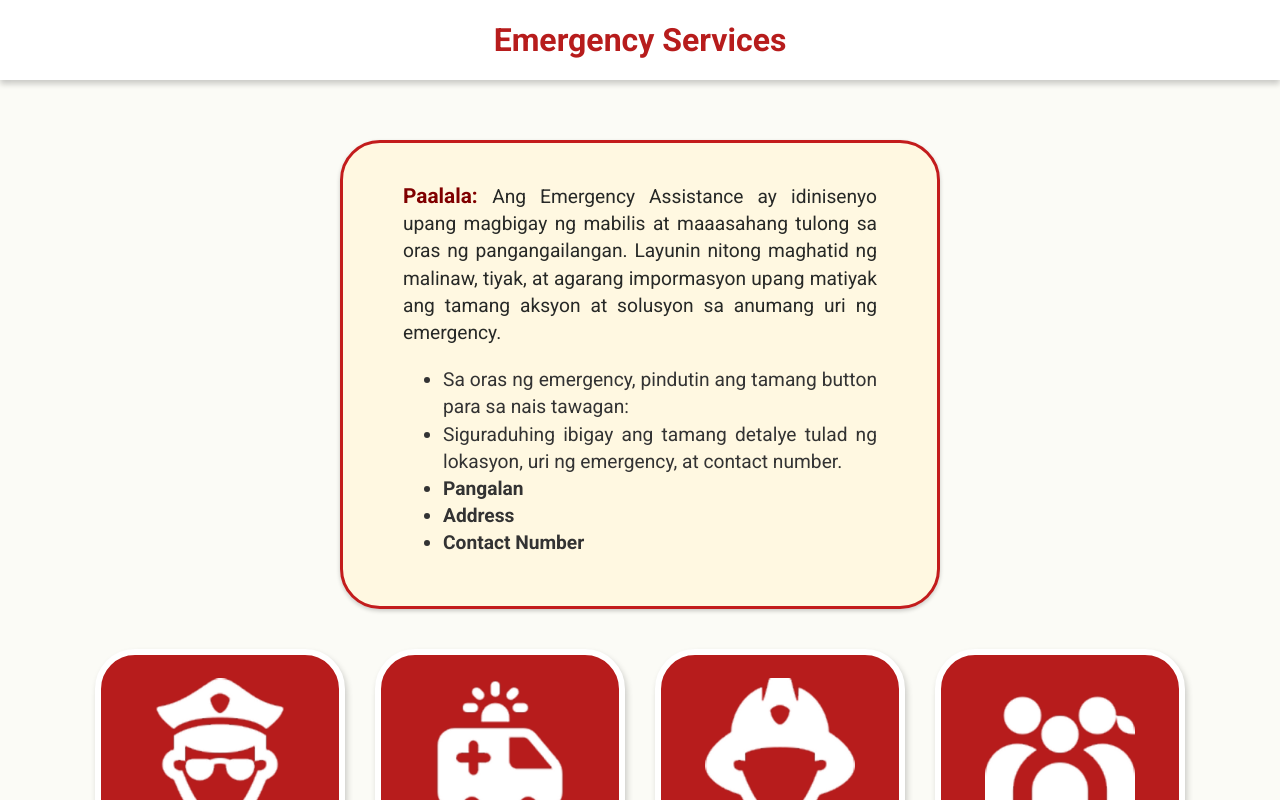
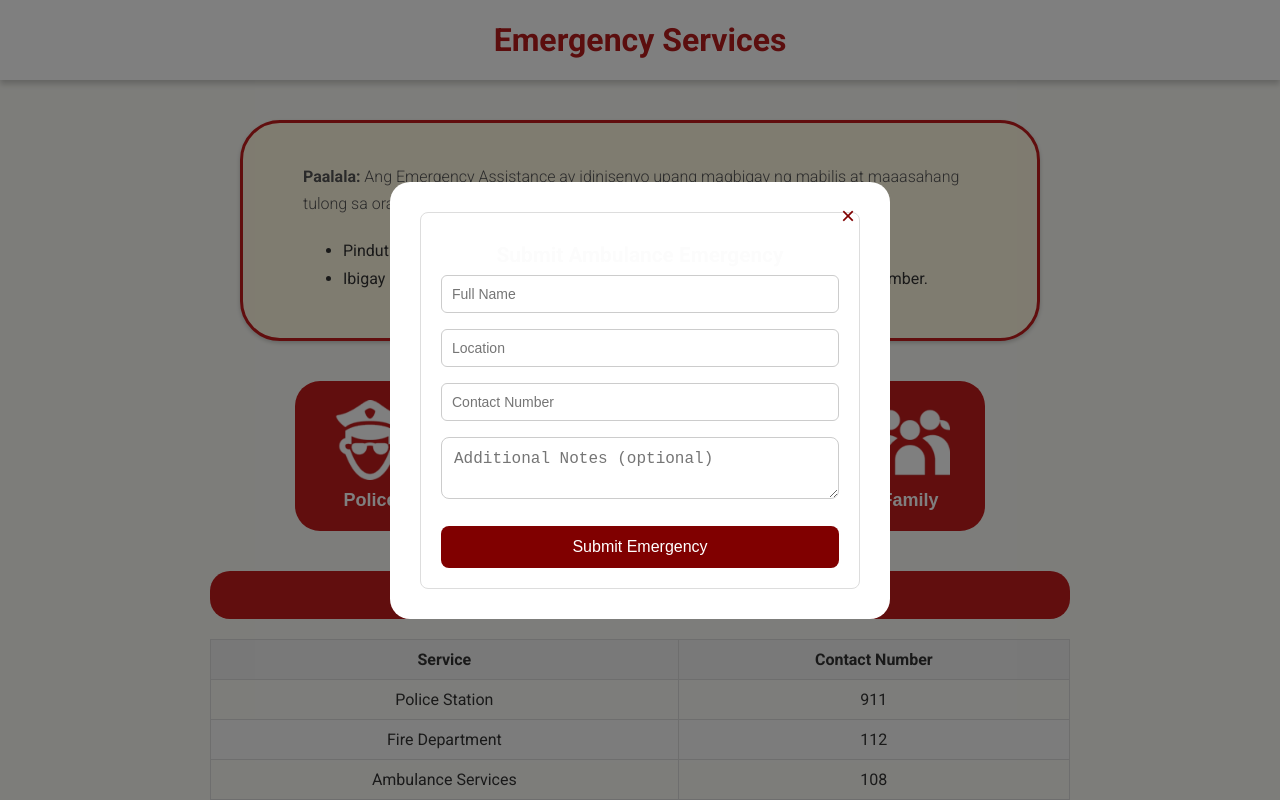
Before and after one commit to Gothboi26/SeniorWEb, a React (Create React App) app in the folder companion/: page /emergency in a window 1280 px wide. Both pictures are taken after a click on the button "Ambulance". Shown: the top 800 px of the page. Built offline with nearby package versions, Linux system fonts and the light colour scheme.

Commit message:
for client/user emergency

```diff
--- a/companion/src/Emergency.css
+++ b/companion/src/Emergency.css
@@ -3,21 +3,18 @@ body {
   font-family: "Roboto", sans-serif;
   margin: 0;
   padding: 0;
-  background-color: #f9f9f9; /* Light background */
+  background-color: #f9f9f9;
 }
 
-/* Emergency Content */
 .emergency-content {
   background: #fbfbf6;
   padding: 0;
   margin: 0;
   border-radius: 8px;
-  font-family: "Roboto", sans-serif;
   max-width: 100%;
   color: #333;
 }
 
-/* Emergency Title Container */
 .emergency-title-container {
   width: 100%;
   height: 80px;
@@ -25,22 +22,15 @@ body {
   align-items: center;
   justify-content: center;
   background-color: #ffffff;
-  box-shadow: 0px 4px 6px rgba(0, 0, 0, 0.2); /* Added drop shadow */
+  box-shadow: 0px 4px 6px rgba(0, 0, 0, 0.2);
 }
 
 .emergency-title-container h1 {
   font-size: 2rem;
   font-weight: bold;
   color: #b71c1c;
-  margin: 0; /* Removes extra spacing */
-  text-align: center; /* Center text within the element */
-}
-
-/* Emergency Details Container */
-.emergency-details-container {
-  padding: 20px;
-  margin: 40px 20rem;
-  background-color: #fbfbf6;
+  margin: 0;
+  text-align: center;
 }
 
 .emergency-description {
@@ -49,361 +39,69 @@ body {
   border: 3px solid #c31c1c;
   border-radius: 40px;
   line-height: 1.7rem;
+  margin: 40px auto;
+  max-width: 800px;
   box-shadow: 0px 2px 4px rgba(0, 0, 0, 0.2);
 }
 
-.emergency-desc-title {
-  margin-bottom: 20px;
-  font-size: 1.2rem;
-  font-weight: 400;
-  text-align: justify;
-  color: #272927;
-  margin-top: 0;
-}
-
-.emergency-desc-title strong {
-  margin-bottom: 20px;
-  font-size: 1.3rem;
-  color: #800000;
-  font-weight: bold;
-  margin-top: 10px;
-}
-
-.emergency-desc {
-  font-size: 1.2rem;
-  justify-content: left;
-  text-align: justify;
-}
-
-/* Button Styles */
 .buttons-container {
   display: flex;
   gap: 30px;
   justify-content: center;
   align-items: center;
-  margin: 40px;
+  flex-wrap: wrap;
+  margin: 40px auto;
+  max-width: 900px;
 }
 
-.police-container button,
-.ambulance-container button,
-.firetruck-container button,
-.family-container button {
-  width: 250px;
-  height: 250px;
-  background-color: #b71c1c;
-  color: white;
-  border: 6px solid #ffffff;
-  border-radius: 40px;
+.emergency-button {
+  width: 150px;
+  height: 150px;
+  background-color: #c31c1c;
+  color: #fff;
+  border: none;
+  border-radius: 25px;
   display: flex;
   flex-direction: column;
   align-items: center;
   justify-content: center;
-  font-size: 14px;
+  font-size: 18px;
   font-weight: bold;
+  gap: 10px;
   cursor: pointer;
-  box-shadow: 2px 4px 6px rgba(0, 0, 0, 0.2);
-  transition: transform 0.2s, box-shadow 0.2s;
+  transition: background-color 0.3s ease, transform 0.2s ease;
 }
 
-.police-container:hover,
-.ambulance-container:hover,
-.firetruck-container:hover,
-.family-container:hover {
-  width: 250px;
-  height: 250px;
-  background-color: #b71c1c;
-  border: 6px solid #ffffff;
-  color: white;
-  border-radius: 40px;
-  display: flex;
-  flex-direction: column;
-  align-items: center;
-  justify-content: center;
-  font-size: 14px;
-  font-weight: bold;
-  cursor: pointer;
-  box-shadow: 2px 4px 6px rgba(0, 0, 0, 0.2);
-  transition: transform 0.2s, box-shadow 0.2s;
+.emergency-button:hover {
+  background-color: #a00000;
 }
 
-/* Image Styles */
-.buttons-container img {
-  width: 150px;
-  height: 150px;
-  margin-bottom: 8px;
-}
-
-.buttons-container span {
-  font-size: 1.8rem;
+.emergency-icon {
+  width: 80px;
+  height: 80px;
+  object-fit: contain;
 }
 
 .hotlines-container {
-  padding: 20px;
-  margin: 40px 20rem;
+  margin: 40px auto;
+  padding: 0 20px;
+  max-width: 900px;
 }
 
 .hotlines-title,
 .contacts-title {
-  color: #fcfcfc;
   background-color: #c31c1c;
-  font-family: "Roboto", sans-serif;
-  border-radius: 25px;
+  color: white;
   font-size: 1.5rem;
-  font-weight: 600;
-  justify-content: center;
-  align-items: center;
-  padding: 8px;
+  padding: 10px;
+  border-radius: 20px;
   text-align: center;
-}
-
-.button-container {
-  display: flex;
-  justify-content: center; /* Center buttons horizontally */
-  gap: 20px; /* Space between buttons */
-  margin-top: 20px;
-  flex-wrap: nowrap; /* Prevent buttons from wrapping to the next line */
-}
-
-.button-container-column {
-  display: flex;
-  flex-direction: row; /* Keep the buttons in a row */
-  justify-content: center; /* Center the buttons horizontally within the container */
-  align-items: center; /* Optionally center the buttons vertically if needed */
-  gap: 50px; /* Space between buttons */
-  margin-top: 20px;
-  width: 100%; /* Ensures the container takes full width of its parent */
-}
-.button-container-row {
-  display: flex;
-  flex-direction: column; /* Keep the buttons in a row */
-  justify-content: center; /* Center the buttons horizontally within the container */
-  align-items: center; /* Optionally center the buttons vertically if needed */
-  gap: 20px; /* Space between buttons */
-  margin-top: 20px;
-  width: 100%; /* Ensures the container takes full width of its parent */
-}
-.homepage-emergency-services-button {
-  background-color: #800000; /* Maroon background */
-  color: white; /* White text */
-  border: none;
-  border-radius: 8px;
-  padding: 10px 15px;
-  font-size: 16px;
-  cursor: pointer;
-  transition: background-color 0.3s ease, transform 0.2s ease;
-  font-family: "Roboto", sans-serif;
-  display: inline-flex;
-  align-items: center;
-  justify-content: center;
-  gap: 8px; /* Space between icon and text */
-  position: relative; /* Make button the reference point for absolute positioning */
-}
-/* Emergency Button Styling */
-.emergency-button {
-  background-color: #c31c1c;
-  color: #f8f8f8;
-  border: none;
-  border-radius: 25px;
-  padding: 15px 30px;
-  font-size: 20px;
-  display: flex;
-  flex-direction: column; /* Stack icon on top of text */
-  align-items: center; /* Center the icon and text */
-  justify-content: center; /* Center buttons horizontally */
-  gap: 10px; /* Space between icon and text */
-  transition: background-color 0.3s ease, transform 0.2s ease;
-  cursor: pointer;
-  width: 150px; /* Optional: Set a fixed width for buttons */
-  height: 150px; /* Optional: Set a fixed height for buttons */
-}
-
-/* Rectangular Buttons Container */
-.rectangular-buttons-container {
-  display: flex;
-  justify-content: center; /* Center buttons horizontally */
-  gap: 20px; /* Space between buttons */
-  margin-top: 20px;
-}
-
-/* Rectangular Buttons */
-.rectangular-button {
-  background-color: #c31c1c;
-  color: #f8f8f8;
-  border: none;
-  border-radius: 30px;
-  padding: 15px 30px;
-  font-size: 25px;
-  display: flex;
-  flex-direction: column; /* Stack icon on top of text */
-  align-items: center; /* Center the icon and text */
-  justify-content: center;
-  gap: 10px; /* Space between icon and text */
-  transition: background-color 0.3s ease, transform 0.2s ease;
-  cursor: pointer;
-  width: 550px; /* Fixed width for buttons */
-  height: 100px; /* Fixed height for buttons */
-}
-
-.rectangular-button:hover {
-  background-color: #800000; /* Darker maroon on hover */
-}
-
-/* Rectangular Buttons Container */
-.rectangular-buttons-container {
-  display: flex;
-  flex-direction: column; /* Stack buttons vertically */
-  justify-content: center; /* Center buttons vertically within the container */
-  align-items: center; /* Center buttons horizontally */
-  gap: 20px; /* Space between buttons */
-  margin-top: 20px;
-  width: 100%; /* Ensure the container takes up full width */
-}
-
-/* Back to Home Link */
-.back-link {
-  text-decoration: none;
-  color: #800000;
-  font-size: 14px;
-}
-
-.back-link:hover {
-  text-decoration: underline;
-}
-
-/* Modal Styles */
-.modal {
-  position: fixed;
-  top: 50%;
-  left: 50%;
-  transform: translate(-50%, -50%);
-  background-color: white;
-  padding: 30px;
-  border-radius: 8px;
-  box-shadow: 0 4px 8px rgba(0, 0, 0, 0.2);
-  z-index: 1000;
-  width: 90%;
-  max-width: 400px;
-  text-align: center;
-}
-
-.modal h2 {
-  margin-bottom: 15px;
-}
-
-.modal p {
   margin-bottom: 20px;
 }
 
-/* Modal Form Styling */
-.form-group {
-  margin-bottom: 15px;
-  text-align: left;
-}
-
-label {
-  display: block;
-  margin-bottom: 5px;
-  font-weight: bold;
-  color: #800000;
-}
-
-input,
-textarea {
-  width: 100%;
-  padding: 10px;
-  border: 1px solid #ccc;
-  border-radius: 5px;
-  box-sizing: border-box;
-}
-
-textarea {
-  height: 80px;
-}
-
-/* Submit and Close Button Styling */
-.modal-submit-button,
-.modal-close-button {
-  background-color: #800000;
-  color: white;
-  border: none;
-  border-radius: 5px;
-  padding: 10px 20px;
-  cursor: pointer;
-  margin: 5px;
-}
-
-.modal-submit-button:hover,
-.modal-close-button:hover {
-  background-color: #a00000;
-}
-
-/* Overlay */
-.overlay {
-  position: fixed;
-  top: 0;
-  left: 0;
-  width: 100%;
-  height: 100%;
-  background: rgba(0, 0, 0, 0.5);
-  z-index: 999;
-}
-/* Modal Form Styling */
-.form-group {
-  margin-bottom: 15px;
-  text-align: left;
-}
-
-label {
-  display: block;
-  margin-bottom: 5px;
-  font-weight: bold;
-  color: #800000;
-}
-
-input,
-textarea {
-  width: 100%;
-  padding: 10px;
-  border: 1px solid #ccc;
-  border-radius: 5px;
-  box-sizing: border-box;
-}
-
-textarea {
-  height: 80px;
-}
-
-/* Submit and Close Button Styling */
-.modal-submit-button,
-.modal-close-button {
-  background-color: #800000;
-  color: white;
-  border: none;
-  border-radius: 5px;
-  padding: 10px 20px;
-  cursor: pointer;
-  margin: 5px;
-}
-
-.modal-submit-button:hover,
-.modal-close-button:hover {
-  background-color: #a00000;
-}
-
-/* Instructions styling */
-.emergency-instructions {
-  font-size: 18px;
-  line-height: 2;
-  color: #333;
-  text-align: justify;
-  padding: 0 30%;
-}
-
-/* Table styling */
 .contacts-table {
   width: 100%;
   border-collapse: collapse;
-  margin: 20px 0;
   font-size: 1rem;
 }
 
@@ -416,7 +114,6 @@ textarea {
 
 .contacts-table th {
   background-color: #f2f2f2;
-  font-weight: bold;
 }
 
 .contacts-table tr:nth-child(even) {
@@ -427,103 +124,91 @@ textarea {
   background-color: #e8e8e8;
 }
 
-/* Back link styling */
-.back-link {
-  display: inline-block;
-  margin-top: 20px;
-  color: #007bff;
-  text-decoration: none;
+/* Popup Modal */
+.emergency-popup {
+  position: fixed;
+  top: 0;
+  left: 0;
+  width: 100%;
+  height: 100%;
+  background-color: rgba(0, 0, 0, 0.5);
+  display: flex;
+  justify-content: center;
+  align-items: center;
+  z-index: 1000;
 }
 
-.back-link:hover {
-  text-decoration: underline;
+.emergency-popup-inner {
+  background-color: white;
+  padding: 30px;
+  border-radius: 20px;
+  width: 90%;
+  max-width: 500px;
+  position: relative;
+  animation: fadeIn 0.3s ease-in-out;
 }
 
-/* ----- Responsive Design for Tablets (max-width: 768px) ----- */
-@media only screen and (max-width: 768px) {
-  /* General Styles */
-  body {
-    font-size: 14px; /* Reduce default font size */
+@keyframes fadeIn {
+  from { opacity: 0; transform: scale(0.95); }
+  to { opacity: 1; transform: scale(1); }
 }
 
-  /* Emergency Instructions */
-  .emergency-instructions {
-    font-size: 16px;
-    padding: 0 10%; /* Reduce padding for smaller screens */
+.close-popup {
+  position: absolute;
+  top: 10px;
+  right: 15px;
+  background: none;
+  border: none;
+  font-size: 24px;
+  color: #800000;
+  cursor: pointer;
 }
 
-  /* Adjust Button Containers */
-  .button-container,
-  .button-container-column,
-  .rectangular-buttons-container {
-    flex-direction: column; /* Stack buttons vertically */
-    align-items: center; /* Center align buttons */
-    gap: 15px; /* Reduce spacing */
+.emergency-form input,
+.emergency-form textarea {
+  width: 100%;
+  padding: 12px;
+  margin: 8px 0;
+  border-radius: 8px;
+  border: 1px solid #ccc;
+  font-size: 1rem;
+  box-sizing: border-box;
 }
 
-  .button-container-row {
-    gap: 10px; /* Reduce spacing for better fit */
+.emergency-form button {
+  background-color: #800000;
+  color: white;
+  border: none;
+  border-radius: 8px;
+  padding: 12px;
+  width: 100%;
+  font-size: 1rem;
+  cursor: pointer;
+  margin-top: 15px;
 }
 
-  /* Button Adjustments */
-  .homepage-emergency-services-button,
-  .emergency-button {
-    padding: 12px 20px;
-    font-size: 16px;
-    width: 100%; /* Make buttons full width */
-    max-width: 250px;
+.emergency-form button:hover {
+  background-color: #a00000;
 }
 
-  .rectangular-button {
-    width: 90%; /* Make buttons responsive */
-    max-width: 400px;
-    font-size: 18px;
-    height: auto; /* Adjust height automatically */
-    padding: 12px;
+.success-message {
+  background-color: #d4edda;
+  color: #155724;
+  padding: 12px 20px;
+  border-radius: 10px;
+  margin: 20px auto;
+  width: fit-content;
+  font-size: 1rem;
+  text-align: center;
+  border: 1px solid #c3e6cb;
 }
 
-  /* Modal Adjustments */
-  .modal {
-    width: 95%;
+@media only screen and (max-width: 768px) {
+  .buttons-container {
+    flex-direction: column;
+    gap: 20px;
+  }
+  .emergency-description {
     padding: 20px;
-    max-width: 350px; /* Slightly smaller modal */
-  }
-
-  .modal-submit-button,
-  .modal-close-button {
-    font-size: 14px;
-    padding: 8px 15px;
-  }
-
-  /* Input Fields */
-  .form-group input,
-  .form-group textarea {
-    font-size: 14px;
-    padding: 8px;
-  }
-
-  /* Center Content Adjustments */
-  .emergency-container {
-    padding: 0;
-  }
-
-  .emergency-content {
-    width: 100%;
-    max-width: 100%;
-  }
-
-  /* Table Adjustments */
-  .contacts-table {
-    font-size: 14px;
-  }
-
-  .contacts-table th,
-  .contacts-table td {
-    padding: 8px;
-  }
-
-  /* Back Link Adjustments */
-  .back-link {
-    font-size: 12px;
   }
 }
--- a/companion/src/Emergency.js
+++ b/companion/src/Emergency.js
@@ -1,6 +1,6 @@
-import React from "react";
-import "./Emergency.css"; // Ensure styles are updated to center content
-import Navbar from "./Navbar"; // Import the Navbar component
+import React, { useState } from "react";
+import "./Emergency.css";
+import Navbar from "./Navbar";
 import Footer from "./Footer";
 import BackToHome from "./BackToHome";
 import police from "./assets/police.png";
@@ -9,6 +9,14 @@ import firetruck from "./assets/firetruck.png";
 import family from "./assets/family.png";
 
 const Emergency = ({ role, handleLogout }) => {
+  const [selectedType, setSelectedType] = useState("");
+  const [location, setLocation] = useState("");
+  const [contactNumber, setContactNumber] = useState("");
+  const [fullName, setFullName] = useState("");
+  const [notes, setNotes] = useState("");
+  const [successMessage, setSuccessMessage] = useState("");
+  const [showForm, setShowForm] = useState(false);
+
   const emergencyHotlines = [
     { name: "Police Station", number: "911" },
     { name: "Fire Department", number: "112" },
@@ -21,6 +29,57 @@ const Emergency = ({ role, handleLogout }) => {
     { name: "Neighborhood Watch", number: "0916-456-7890" },
   ];
 
+  const handleSubmit = async (e) => {
+    e.preventDefault();
+    if (!selectedType || !location || !contactNumber || !fullName) {
+      alert("Please complete all required fields.");
+      return;
+    }
+
+    const payload = {
+      type: selectedType,
+      location,
+      contact_number: contactNumber,
+      full_name: fullName,
+      notes,
+    };
+
+    try {
+      const response = await fetch("http://localhost/php/submit_emergency.php", {
+        method: "POST",
+        headers: {
+          "Content-Type": "application/json",
+        },
+        body: JSON.stringify(payload),
+        credentials: "include",
+      });
+
+      const data = await response.json();
+      if (data.success) {
+        setSuccessMessage("Emergency submitted successfully.");
+        setLocation("");
+        setContactNumber("");
+        setFullName("");
+        setNotes("");
+        setSelectedType("");
+        setShowForm(false);
+        setTimeout(() => setSuccessMessage(""), 4000);
+      } else {
+        alert("Error: " + (data.error || "Submission failed."));
+      }
+    } catch (error) {
+      console.error("Submission error:", error);
+      alert("Network error. Please check CORS or server availability.");
+    }
+  };
+
+  const emergencyOptions = [
+    { type: "Police", icon: police },
+    { type: "Ambulance", icon: ambulance },
+    { type: "Fire Truck", icon: firetruck },
+    { type: "Family", icon: family },
+  ];
+
   return (
     <div className="emergency-container">
       <Navbar role={role} handleLogout={handleLogout} />
@@ -29,62 +88,78 @@ const Emergency = ({ role, handleLogout }) => {
           <h1 className="emergency-title">Emergency Services</h1>
         </div>
 
-        <div className="emergency-details-container">
         <div className="emergency-description">
-            <p className="emergency-desc-title">
-              <strong>Paalala: </strong>
-              Ang Emergency Assistance ay idinisenyo upang magbigay ng mabilis at maaasahang tulong sa oras ng pangangailangan. Layunin nitong maghatid ng malinaw, tiyak, at agarang impormasyon upang matiyak ang tamang aksyon at solusyon sa anumang uri ng emergency.
+          <p>
+            <strong>Paalala:</strong> Ang Emergency Assistance ay idinisenyo upang magbigay ng mabilis at maaasahang tulong sa oras ng pangangailangan.
           </p>
-            <ul className="emergency-desc">
-              <li>
-              Sa oras ng emergency, pindutin ang tamang button para sa nais tawagan:
-              </li>
-              <li>
-              Siguraduhing ibigay ang tamang detalye tulad ng lokasyon, uri ng emergency, at contact number.
-              </li>
-              <li>
-                <strong>Pangalan</strong>
-              </li>
-              <li>
-                <strong>Address</strong>
-              </li>
-              <li>
-                <strong>Contact Number</strong>
-              </li>
+          <ul>
+            <li>Pindutin ang tamang button para sa nais na serbisyo.</li>
+            <li>Ibigay ang tamang detalye tulad ng lokasyon, uri ng emergency, at contact number.</li>
           </ul>
         </div>
 
         <div className="buttons-container">
-            <div className="police-container">
-              <button>
-                  <img src={police} className="police-icon" alt="police"></img>
-                  <span className="police-title">Police Patrol</span>
+          {emergencyOptions.map(({ type, icon }) => (
+            <button
+              key={type}
+              className={`emergency-button ${selectedType === type ? "selected" : ""}`}
+              onClick={() => {
+                setSelectedType(type);
+                setShowForm(true);
+              }}
+            >
+              <img src={icon} alt={type} className="emergency-icon" />
+              <span>{type}</span>
             </button>
+          ))}
         </div>
-            <div className="ambulance-container">
-              <button>
-                  <img src={ambulance} className="ambulance-icon"alt="ambulance"></img>
-                  <span className="ambulance-title">Ambulance</span>
-              </button>
-            </div>
-            <div className="firetruck-container">
-              <button>
-                  <img src={firetruck} className="firetruck-icon"alt="firetruck"></img>
-                  <span className="firetruck-title">Fire Truck</span>
-              </button>
-            </div>
-            <div className="family-container">
-              <button>
-                  <img src={family} className="family-icon" alt="family"></img>
-                  <span className="family-title">Family</span>
-              </button>
+
+        {showForm && (
+          <div className="emergency-popup">
+            <div className="emergency-popup-inner">
+              <button className="close-popup" onClick={() => setShowForm(false)}>×</button>
+              <form className="emergency-form" onSubmit={handleSubmit}>
+                <h3>Submit {selectedType} Emergency</h3>
+                <input
+                  type="text"
+                  placeholder="Full Name"
+                  value={fullName}
+                  onChange={(e) => setFullName(e.target.value)}
+                  required
+                />
+                <input
+                  type="text"
+                  placeholder="Location"
+                  value={location}
+                  onChange={(e) => setLocation(e.target.value)}
+                  required
+                />
+                <input
+                  type="text"
+                  placeholder="Contact Number"
+                  value={contactNumber}
+                  onChange={(e) => setContactNumber(e.target.value)}
+                  required
+                />
+                <textarea
+                  placeholder="Additional Notes (optional)"
+                  value={notes}
+                  onChange={(e) => setNotes(e.target.value)}
+                ></textarea>
+                <button type="submit">Submit Emergency</button>
+              </form>
             </div>
           </div>
+        )}
 
-
-
-
+        {successMessage && (
+          <div className="emergency-popup">
+            <div className="emergency-popup-inner">
+              <button className="close-popup" onClick={() => setSuccessMessage("")}>×</button>
+              <p style={{ fontSize: "1.2rem", color: "green" }}>{successMessage}</p>
             </div>
+          </div>
+        )}
 
         <div className="hotlines-container">
           <div className="hotlines">
@@ -126,21 +201,9 @@ const Emergency = ({ role, handleLogout }) => {
               </tbody>
             </table>
           </div>
-
-        </div>
-
-        <div className="emergency-contacts">
-          <h3>Emergency Hotlines</h3>
-
-        </div>
-
-        <div className="emergency-contacts">
-          <h3>Emergency Contacts</h3>
-
         </div>
 
         <BackToHome role={role} />
-
         <Footer role={role} />
       </div>
     </div>
```
Lines whose indentation alone changed are shown as unchanged.
